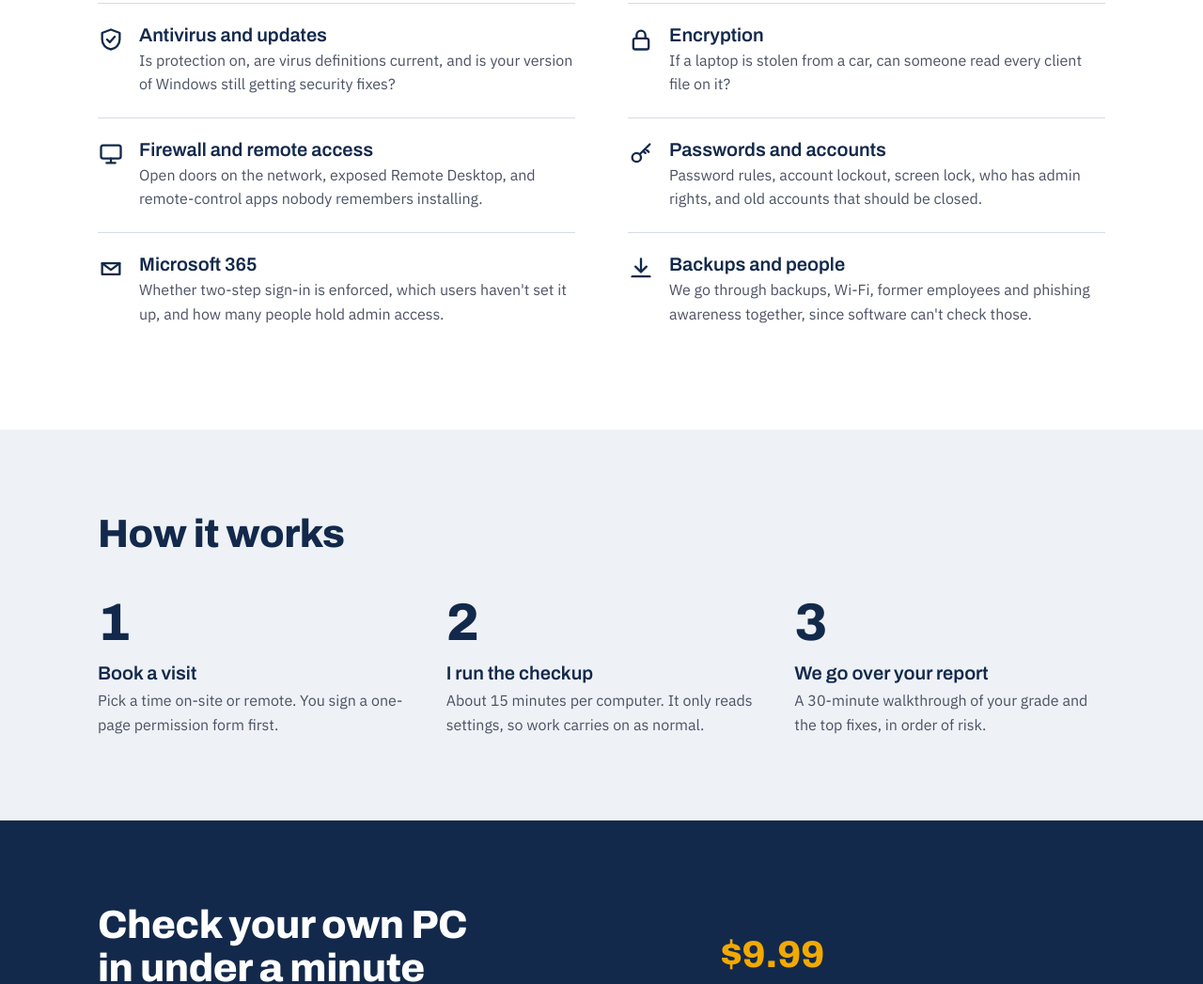
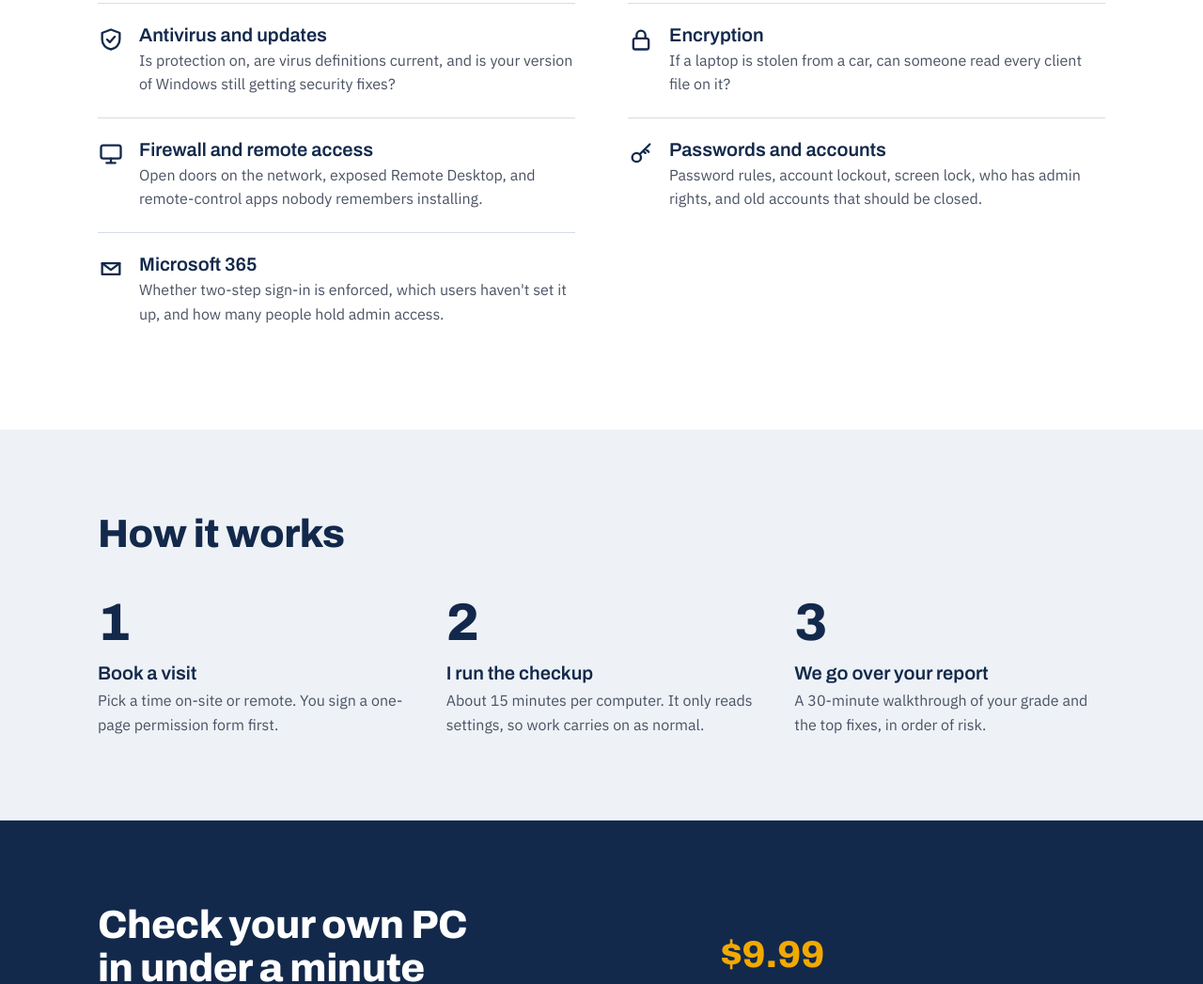
Before and after one commit to michaelarauza/arauzatech, a plain HTML site: page index.html in a window 1280 px wide. Shown: the part 1076-2123 px from the top of the page at 94% size. Drawn offline with Linux system fonts and the light colour scheme.

Commit message:
Remove Backups and people check
Co-Authored-By: Claude Opus 5.5 <noreply@anthropic.com>
Claude-Session: https://claude.ai/code/session_01FoBydsmPKvCkvmu41QaM9R

```diff
--- a/index.html
+++ b/index.html
@@ -312,10 +312,6 @@
           <svg width="28" height="28" viewBox="0 0 24 24" fill="none" stroke="#13294B" stroke-width="2" stroke-linecap="round" stroke-linejoin="round" aria-hidden="true"><path d="M4 7h16v10H4z"/><path d="M4 7l8 6 8-6"/></svg>
           <div><h3>Microsoft 365</h3><p>Whether two-step sign-in is enforced, which users haven't set it up, and how many people hold admin access.</p></div>
         </div>
-        <div class="check">
-          <svg width="28" height="28" viewBox="0 0 24 24" fill="none" stroke="#13294B" stroke-width="2" stroke-linecap="round" stroke-linejoin="round" aria-hidden="true"><path d="M12 3v12M7 10l5 5 5-5"/><path d="M4 19h16"/></svg>
-          <div><h3>Backups and people</h3><p>We go through backups, Wi-Fi, former employees and phishing awareness together, since software can't check those.</p></div>
-        </div>
       </div>
     </div>
   </section>
```
